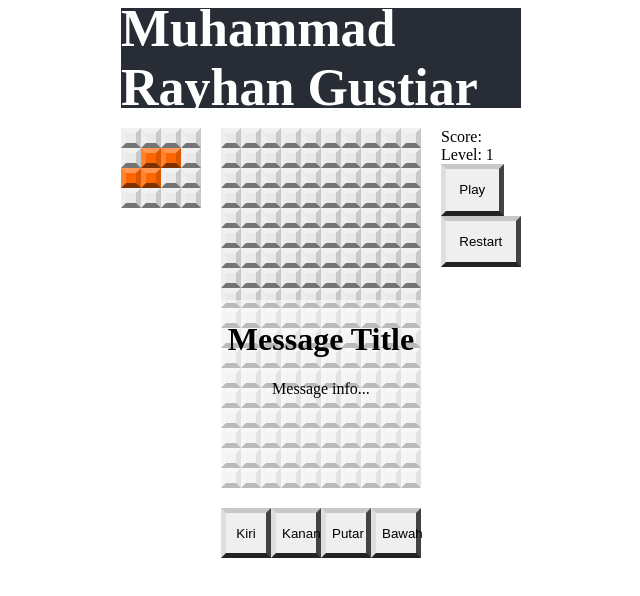
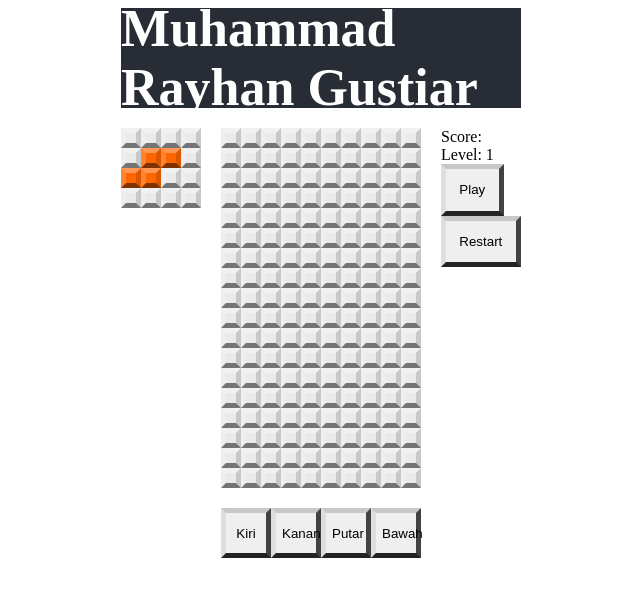
Before and after one commit to dedotikea/Tetris, a React (Vite) app: page / in a window 1280 px wide. Shown: the top 596 px of the page, without its empty margins (319-959 px from the left). Built offline with nearby package versions, Linux system fonts and the light colour scheme.

Commit message:
add redux selector for messagepopup

```diff
--- a/src/components/MessagePopup.jsx
+++ b/src/components/MessagePopup.jsx
@@ -1,10 +1,24 @@
 import React from 'react'
+import { useSelector } from 'react-redux'
 
 const MessagePopup = (props) => {
+    const isRunning = useSelector((state) => state.game.isRunning)
+    const gameOver = useSelector((state) => state.game.gameOver)
+
+    let message = ''
+    let isHidden = 'hidden'
+
+    if (gameOver) {
+        message = 'Game Over'
+        isHidden = ''
+    } else if (!isRunning) {
+        message = 'Paused'
+        isHidden = ''
+    }
+
     return (
-        <div className='message-popup'>
-            <h1>Message Title</h1>
-            <p>Message info...</p>
+        <div className={`message-popup ${isHidden}`}>
+            <h1>{message}</h1>
         </div>
     )
 }
```
